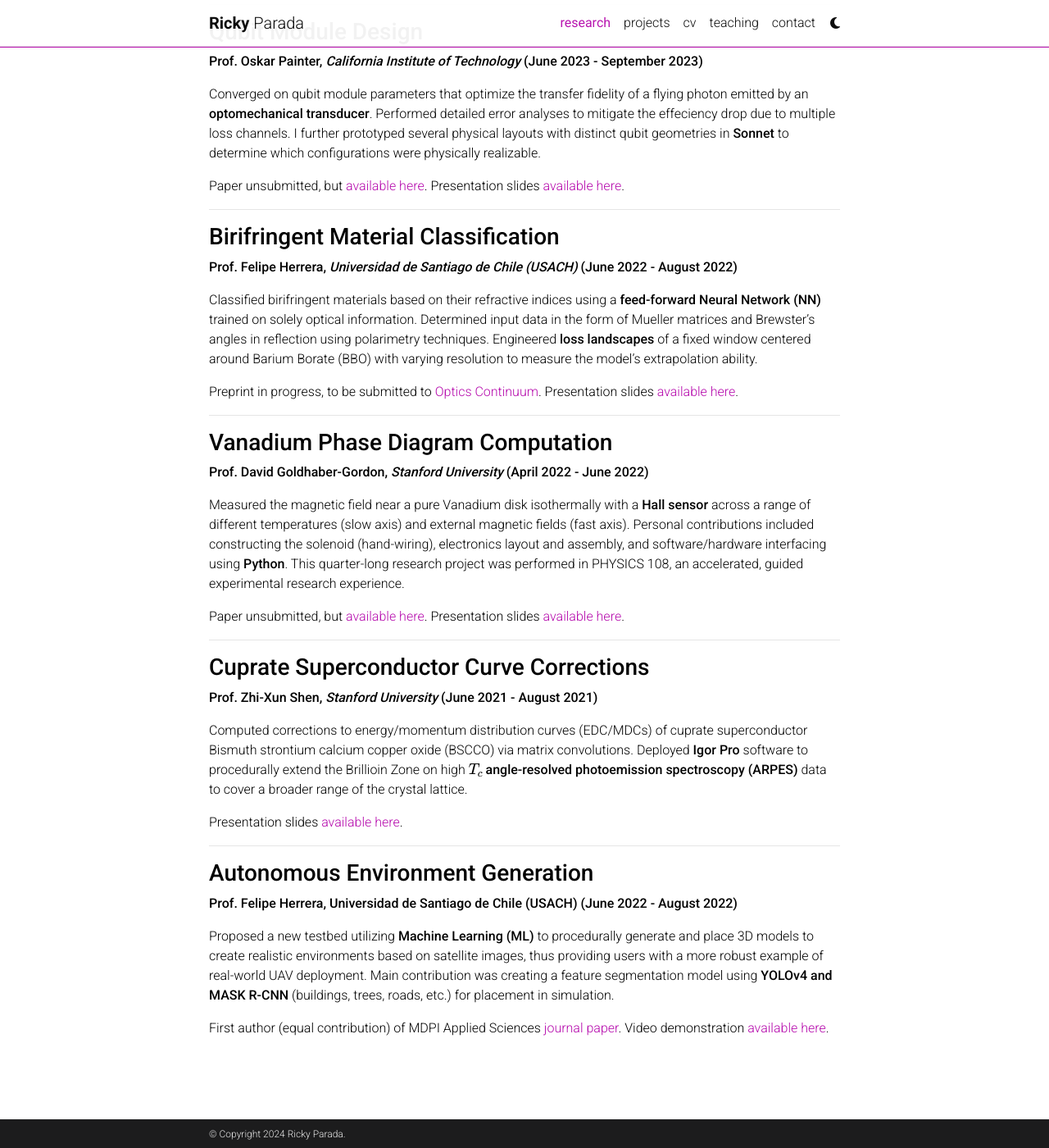
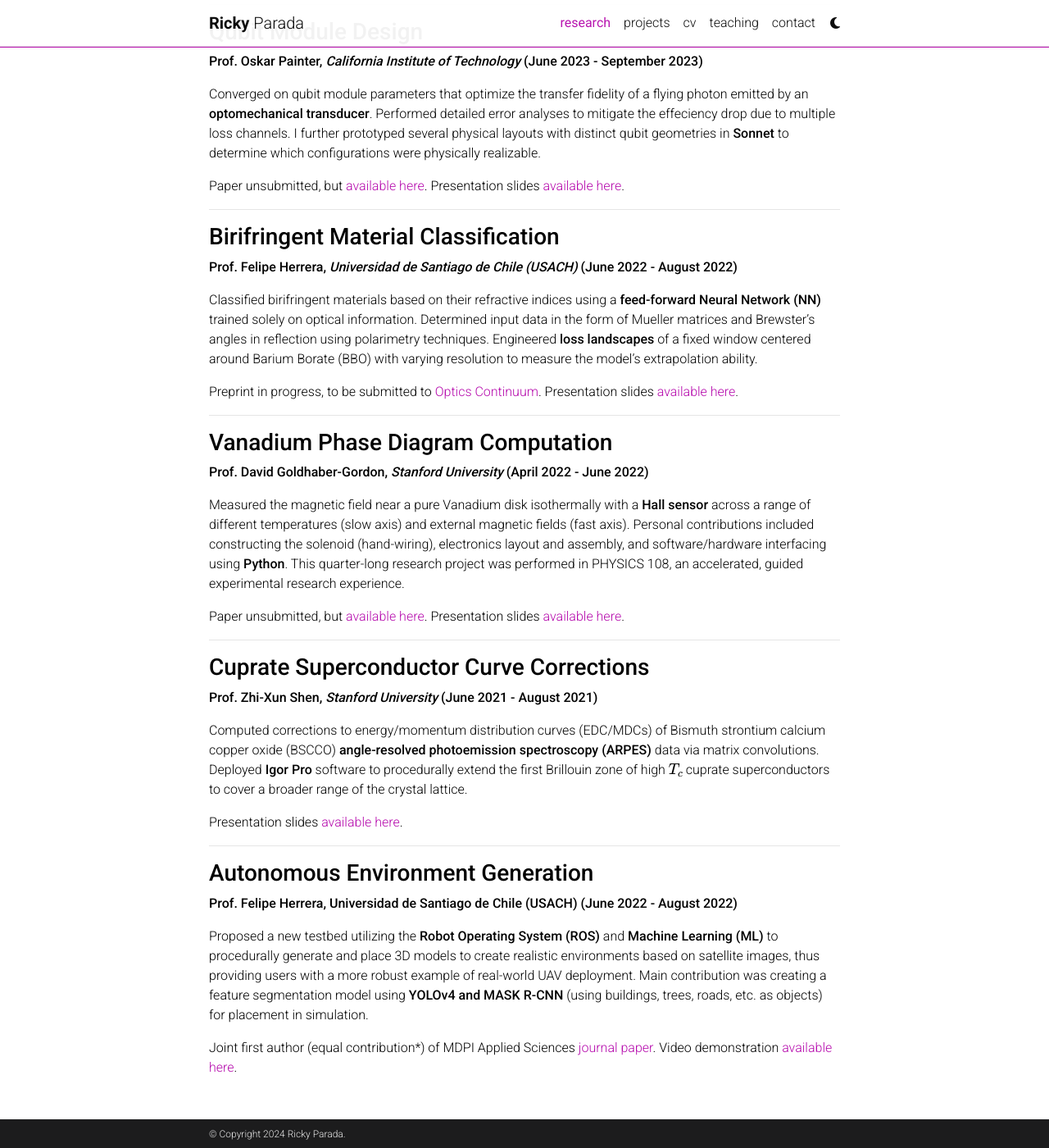
Before and after one commit to rickyparada/rickyparada.github.io, a Jekyll site: the page built from _pages/research.md, in a window 1280 px wide and 1400 px high, scrolled down 391 px. Shown: the whole window at 82% size. Built offline with Jekyll 4.4.1, drawn with Linux system fonts in a browser that asks for light colours; comment, search, counter and statistics services are not loaded; a style sheet for code colours, icons or effects is not loaded.

Commit message:
finished research page forreal

```diff
--- a/_pages/research.md
+++ b/_pages/research.md
@@ -31,7 +31,7 @@ Paper unsubmitted, but [available here](https://drive.google.com/file/d/1HtsnFRI
 
 **Prof. Felipe Herrera, *Universidad de Santiago de Chile (USACH)* (June 2022 - August 2022)**
 
-Classified birifringent materials based on their refractive indices using a **feed-forward Neural Network (NN)** trained on solely optical information. Determined input data in the form of Mueller matrices and Brewster's angles in reflection using polarimetry techniques. Engineered **loss landscapes** of a fixed window centered around Barium Borate (BBO) with varying resolution to measure the model's extrapolation ability.
+Classified birifringent materials based on their refractive indices using a **feed-forward Neural Network (NN)** trained solely on optical information. Determined input data in the form of Mueller matrices and Brewster's angles in reflection using polarimetry techniques. Engineered **loss landscapes** of a fixed window centered around Barium Borate (BBO) with varying resolution to measure the model's extrapolation ability.
 
 Preprint in progress, to be submitted to [Optics Continuum](https://opg.optica.org/optcon/journal/optcon/about.cfm). Presentation slides [available here](https://drive.google.com/file/d/1M3Pf-JbvTxUSwoPGReYcSEIhvULLXeuq/view?usp=sharing).
 
@@ -51,7 +51,7 @@ Paper unsubmitted, but [available here](https://arxiv.org/abs/2209.01324). Prese
 
 **Prof. Zhi-Xun Shen, *Stanford University* (June 2021 - August 2021)**
 
-Computed corrections to energy/momentum distribution curves (EDC/MDCs) of cuprate superconductor Bismuth strontium calcium copper oxide (BSCCO) via matrix convolutions. Deployed **Igor Pro** software to procedurally extend the Brillioin Zone on high $$T_c$$ **angle-resolved photoemission spectroscopy (ARPES)** data to cover a broader range of the crystal lattice.
+Computed corrections to energy/momentum distribution curves (EDC/MDCs) of Bismuth strontium calcium copper oxide (BSCCO) **angle-resolved photoemission spectroscopy (ARPES)** data via matrix convolutions. Deployed **Igor Pro** software to procedurally extend the first Brillouin zone of high $$T_c$$ cuprate superconductors to cover a broader range of the crystal lattice.
 
 Presentation slides [available here](https://drive.google.com/file/d/1O_nQcF_2NQF_wOJe503-YvE88KxtVPjK/view?usp=sharing).
 
@@ -61,6 +61,6 @@ Presentation slides [available here](https://drive.google.com/file/d/1O_nQcF_2NQ
 
 **Prof. Felipe Herrera, Universidad de Santiago de Chile (USACH) (June 2022 - August 2022)**
 
-Proposed a new testbed utilizing **Machine Learning (ML)** to procedurally generate and place 3D models to create realistic environments based on satellite images, thus providing users with a more robust example of real-world UAV deployment. Main contribution was creating a feature segmentation model using **YOLOv4 and MASK R-CNN** (buildings, trees, roads, etc.) for placement in simulation.
+Proposed a new testbed utilizing the **Robot Operating System (ROS)** and **Machine Learning (ML)** to procedurally generate and place 3D models to create realistic environments based on satellite images, thus providing users with a more robust example of real-world UAV deployment. Main contribution was creating a feature segmentation model using **YOLOv4 and MASK R-CNN** (using buildings, trees, roads, etc. as objects) for placement in simulation.
 
-First author (equal contribution) of MDPI Applied Sciences [journal paper](https://www.mdpi.com/2076-3417/11/5/2185). Video demonstration [available here](https://drive.google.com/file/d/11c7G27hdZmQBw-eZFb6H31-EXhb6ln-8/view?usp=sharing).
+Joint first author (equal contribution*) of MDPI Applied Sciences [journal paper](https://www.mdpi.com/2076-3417/11/5/2185). Video demonstration [available here](https://drive.google.com/file/d/11c7G27hdZmQBw-eZFb6H31-EXhb6ln-8/view?usp=sharing).
```
Also changed, not shown: _pages/projects.md (+0 -3 lines).
